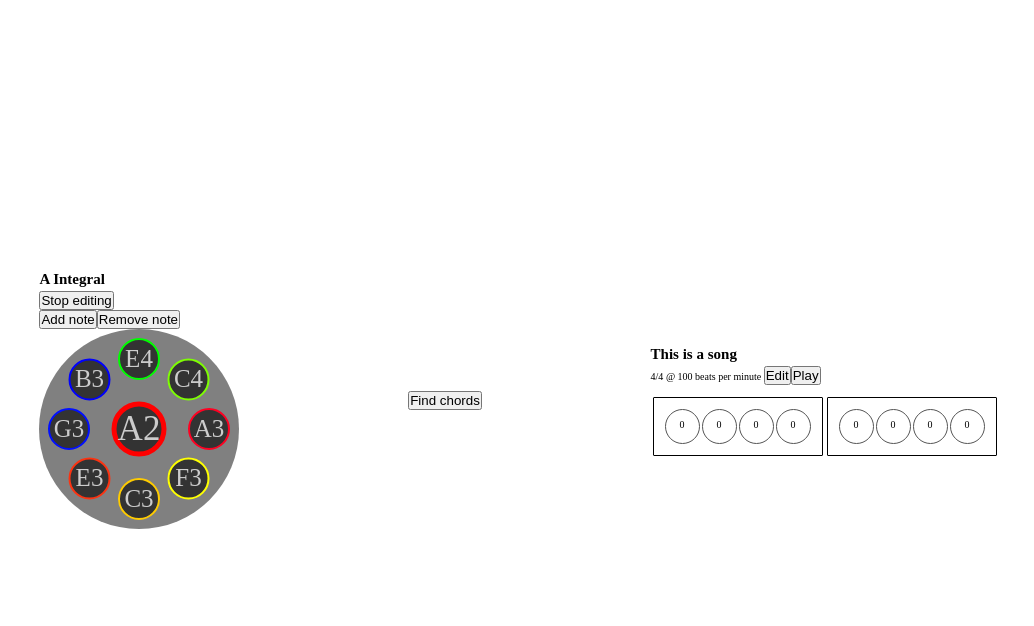
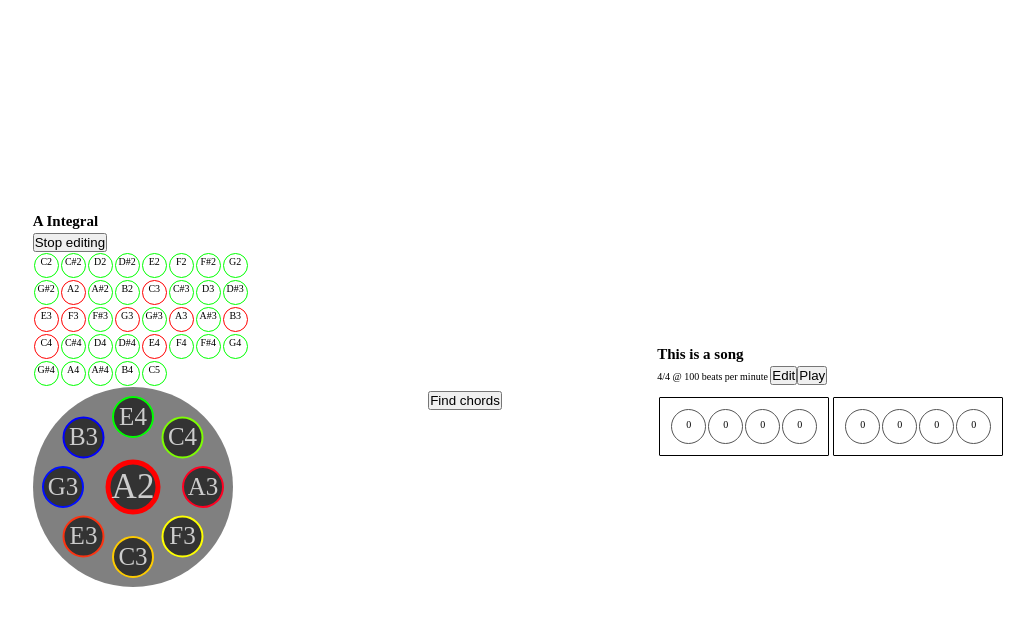
Before and after one commit to Moosees/ding-and-tones, a React (Create React App) app: page / in a window 1280 px wide. Both pictures are taken after a click on the button "Edit scale". Shown: the top 626 px of the page, without its empty margins (45-1079 px from the left). Built offline with nearby package versions, Linux system fonts and the light colour scheme.

Commit message:
Add list view when editing scale to add or remove notes

```diff
--- a/src/components/editScale/EditScale.jsx
+++ b/src/components/editScale/EditScale.jsx
@@ -4,14 +4,40 @@ import {
   addNoteToScale,
   removeNoteFromScale,
 } from '../../redux/scale/scale.actions';
+import { noteValueToName } from '../../intervals.data';
+import { useMemo } from 'react';
+import { Note, NoteContainer } from './editScale.styles';
+
+const getNotes = (scale, fnAdd, fnRemove) => {
+  const scaleStr = scale.join('');
+  const notes = [];
+  // c2 to c5
+  for (let i = 24; i <= 60; ++i) {
+    const noteName = noteValueToName[i].split('-');
+    const isNoteInScale =
+      scaleStr.includes(noteName[0]) || scaleStr.includes(noteName[1]);
+
+    const handleClick = isNoteInScale
+      ? () => fnRemove(noteName[0])
+      : () => fnAdd(noteName[0]);
+
+    notes.push(
+      <Note key={i} inScale={isNoteInScale} onClick={handleClick}>
+        {noteName[0]}
+      </Note>
+    );
+  }
+  console.log({ notes });
+  return notes;
+};
 
 const EditScale = ({ scale, addNoteToScale, removeNoteFromScale }) => {
-  return (
-    <div>
-      <button onClick={() => addNoteToScale('D4')}>Add note</button>
-      <button onClick={() => removeNoteFromScale('D4')}>Remove note</button>
-    </div>
+  const notes = useMemo(
+    () => getNotes(scale, addNoteToScale, removeNoteFromScale),
+    [scale, addNoteToScale, removeNoteFromScale]
   );
+
+  return <NoteContainer>{notes}</NoteContainer>;
 };
 
 const mapStateToProps = ({ scale }) => ({
--- /dev/null
+++ b/src/components/editScale/editScale.styles.js
@@ -0,0 +1,18 @@
+import styled from 'styled-components';
+
+export const NoteContainer = styled.div`
+  align-items: center;
+  display: flex;
+  flex-wrap: wrap;
+  justify-content: flex-start;
+  width: 24rem;
+`;
+
+export const Note = styled.span`
+  border: 1px solid ${({ inScale }) => (inScale ? '#ff0000' : '#00ff00')};
+  border-radius: 50%;
+  height: 2.5rem;
+  margin: 0.1rem;
+  text-align: center;
+  width: 2.5rem;
+`;
```
Also changed, not shown: 1 other file (tests, documents, lock files or other folders).
